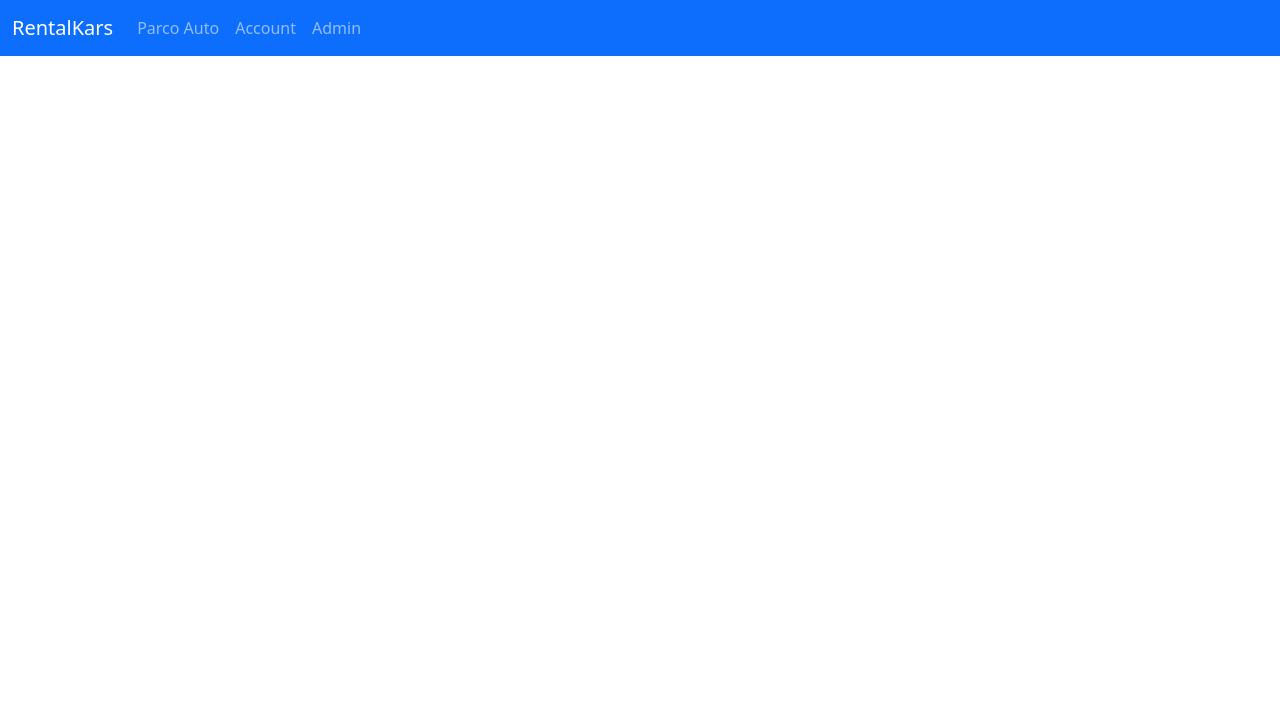
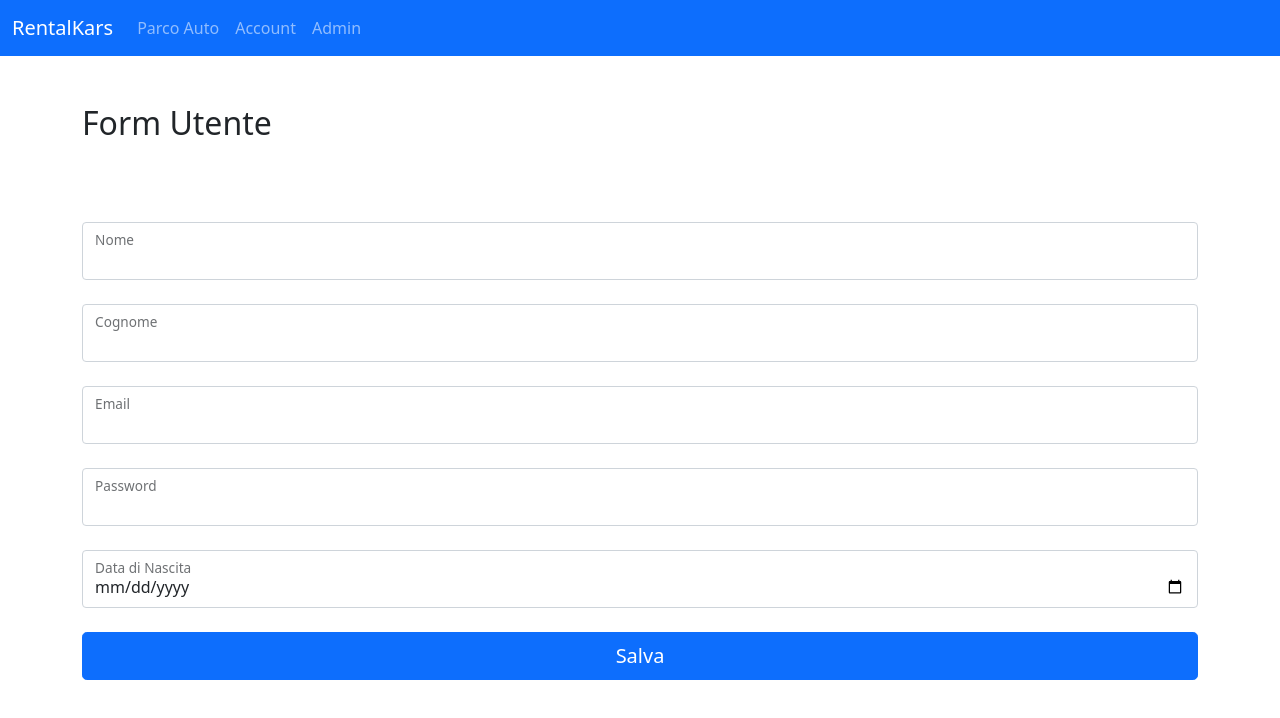
Before and after one commit to Andrea-LaRoss/RentalKarsAngular, an Angular app: page /user_form in a window 1280 px wide. Before the commit this address led to /. Shown: the top 718 px of the page. Built offline with nearby package versions, Linux system fonts and the light colour scheme.

Commit message:
Ordinate Cartelle

```diff
--- a/src/app/components/dashboard/dashboard.component.html
+++ b/src/app/components/dashboard/dashboard.component.html
@@ -1,5 +1,10 @@
 <h1>La tua dashboard</h1>
 <br><br>
-<a [routerLink]="['users']">Vai alla lista utenti</a>
+<a [routerLink]="['/users']">Vai alla lista utenti</a>|
+<a [routerLink]="['/user_form']">Aggiungi Utente</a>
 <br><br>
-<a [routerLink]="['reservations']">Vai alle prenotazioni</a>
+<a [routerLink]="['/reservations']">Vai alle prenotazioni</a>|
+<a [routerLink]="['/reservation_form']">Aggiungi Prenotazione</a>
+<br><br>
+<a [routerLink]="['/cars']">Vai alla lista auto</a>|
+<a [routerLink]="['/car_form']">Aggiungi Auto</a>
--- /dev/null
+++ b/src/app/components/forms/car-form/car-form.component.html
@@ -0,0 +1,35 @@
+<div class="container">
+  <h2>Gestisci Auto</h2>
+  <br><br><br>
+</div>
+
+<div class="container">
+  <form action="#" method="GET">
+    <div class="form-group">
+      <div class="form-floating mb-4">
+        <input type="text" class="form-control" name="manufacturer" id="manufacturer" required>
+        <label for="manufacturer">Marca</label>
+      </div>
+      <div class="form-floating mb-4">
+        <input type="text" class="form-control" name="model" id="model" required>
+        <label for="model">Modello</label>
+      </div>
+      <div class="form-floating mb-4">
+        <input type="text" class="form-control" name="type" id="type" required>
+        <label for="type">Tipo</label>
+      </div>
+      <div class="form-floating mb-4">
+        <input type="text" class="form-control" name="numPlate" id="numPlate" required>
+        <label for="numPlate">Targa</label>
+      </div>
+    </div>
+    <div class="form-floating mb-4">
+      <input type="date" class="form-control" name="regDate" id="regDate" required>
+      <label for="regDate">Immatricolazione</label>
+    </div>
+
+    <div class="d-grid gap-2">
+      <input class="btn btn-lg btn-primary" type="submit" value="Aggiungi">
+    </div>
+  </form>
+</div>
--- /dev/null
+++ b/src/app/components/forms/car-form/car-form.component.ts
@@ -0,0 +1,15 @@
+import { Component, OnInit } from '@angular/core';
+
+@Component({
+  selector: 'app-car-form',
+  templateUrl: './car-form.component.html',
+  styleUrls: ['./car-form.component.css']
+})
+export class CarFormComponent implements OnInit {
+
+  constructor() { }
+
+  ngOnInit(): void {
+  }
+
+}
--- /dev/null
+++ b/src/app/components/forms/reservation-form/reservation-form.component.html
@@ -0,0 +1,36 @@
+<div class="container">
+  <h2>Gestisci prenotazione</h2>
+  <br><br><br>
+</div>
+
+<div class="container">
+  <form action="#" method="GET">
+    <div class="form-floating mb-4">
+      <input type="date" class="form-control" name="startDate" id="startDate" required>
+      <label for="startDate">Inizio Periodo</label>
+    </div>
+    <div class="form-floating mb-4">
+      <input type="date" class="form-control" name="endDate" id="endDate" required>
+      <label for="endDate">Fine Periodo</label>
+    </div>
+
+    <div class="d-grid gap-2">
+      <input class="btn btn-lg btn-primary" type="submit" value="Invia">
+    </div>
+
+    <br><br><br>
+
+    <div class="container">
+      <table class="table table-hover">
+        <thead>
+        <tr>
+          <th scope="col">Marca</th>
+          <th scope="col">Modello</th>
+          <th scope="col">Targa</th>
+        </tr>
+        </thead>
+
+      </table>
+    </div>
+  </form>
+</div>
--- /dev/null
+++ b/src/app/components/forms/reservation-form/reservation-form.component.ts
@@ -0,0 +1,15 @@
+import { Component, OnInit } from '@angular/core';
+
+@Component({
+  selector: 'app-reservation-form',
+  templateUrl: './reservation-form.component.html',
+  styleUrls: ['./reservation-form.component.css']
+})
+export class ReservationFormComponent implements OnInit {
+
+  constructor() { }
+
+  ngOnInit(): void {
+  }
+
+}
--- /dev/null
+++ b/src/app/components/forms/user-form/user-form.component.html
@@ -0,0 +1,35 @@
+<div class="container">
+  <h2>Form Utente</h2>
+  <br><br><br>
+</div>
+
+<div class="container">
+  <form action="#" method="POST">
+    <div class="form-group">
+      <div class="form-floating mb-4">
+        <input type="text" class="form-control" name="firstName" id="firstName" required>
+        <label for="firstName">Nome</label>
+      </div>
+      <div class="form-floating mb-4">
+        <input type="text" class="form-control" name="lastName" id="lastName" required>
+        <label for="lastName">Cognome</label>
+      </div>
+      <div class="form-floating mb-4">
+        <input type="email" class="form-control" name="email" id="email" required>
+        <label for="email">Email</label>
+      </div>
+      <div class="form-floating mb-4">
+        <input type="password" class="form-control" name="password" id="password" required>
+        <label for="password">Password</label>
+      </div>
+    </div>
+    <div class="form-floating mb-4">
+      <input type="date" class="form-control" name="birthday" id="birthday" required>
+      <label for="birthday">Data di Nascita</label>
+    </div>
+
+    <div class="d-grid gap-2">
+      <input class="btn btn-lg btn-primary" type="submit" value="Salva">
+    </div>
+  </form>
+</div>
--- /dev/null
+++ b/src/app/components/forms/user-form/user-form.component.ts
@@ -0,0 +1,15 @@
+import { Component, OnInit } from '@angular/core';
+
+@Component({
+  selector: 'app-user-form',
+  templateUrl: './user-form.component.html',
+  styleUrls: ['./user-form.component.css']
+})
+export class UserFormComponent implements OnInit {
+
+  constructor() { }
+
+  ngOnInit(): void {
+  }
+
+}
--- a/src/app/components/templates/table-template/table-template.component.html
+++ b/src/app/components/templates/table-template/table-template.component.html
@@ -3,14 +3,16 @@
 </select>
 <input type="text" (keyup)="search($event, column.value)">
 
-<table border="1">
+<table class="table">
+  <thead>
   <tr>
-    <th *ngFor="let header of tableConfig.headers" (click)="changeOrder(data, header.key, orderType)" >{{header.label}}
+    <th scope="col" *ngFor="let header of tableConfig.headers" (click)="changeOrder(data, header.key, orderType)" >{{header.label}}
       <i [ngClass]="[orderType === 'asc' ? 'bi bi-arrow-down-short' : 'bi bi-arrow-up-short']"></i>
     </th>
   </tr>
+  </thead>
 
-  <tr *ngFor="let d of data">
+  <tr class="table-secondary" *ngFor="let d of data">
     <td *ngFor="let h of tableConfig.headers">{{d[h.key]}}</td>
     <ng-container *ngFor="let action of tableConfig.actions">
       <app-configurable-button *ngIf="action.inRow" [config]="getConfig(action.action)" (generalEvent)="provaEvento(d, action.action)"></app-configurable-button>
```
Also changed, not shown: src/app/app.module.ts (+11 -2 lines), src/app/components/forms/car-form/car-form.component.css (added), src/app/components/forms/reservation-form/reservation-form.component.css (added), src/app/components/forms/user-form/user-form.component.css (added).
